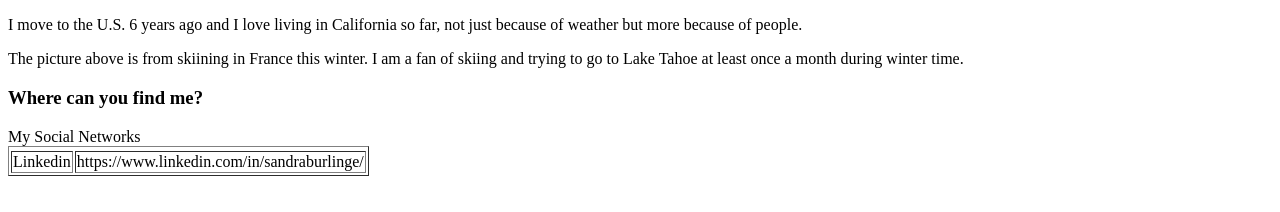
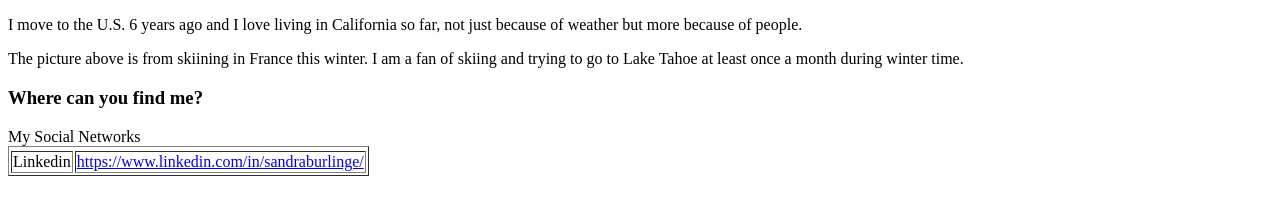
Before and after one commit to SandraBurlinge/sandraburlinge.github.io, a plain HTML site: page index.html in a window 1280 px wide. Shown: the part 364-576 px from the top of the page. Drawn offline with Linux system fonts and the light colour scheme.

Commit message:
Add files via upload

```diff
--- a/index.html
+++ b/index.html
@@ -19,7 +19,6 @@
   <p>
     The picture above is from skiining in France this winter. I am a fan of skiing and trying to go to Lake Tahoe at least once a month during winter time.
   </p>
-
   <h3>Where can you find me?</h3>
   <p>
     <table border="1">
@@ -27,7 +26,7 @@
         <tr>My Social Networks</tr>
       </thead>
       <tbody>
-        <tr><td>Linkedin</td><td>https://www.linkedin.com/in/sandraburlinge/</td></tr>
+        <tr><td>Linkedin</td><td><a href="https://www.linkedin.com/in/sandraburlinge/" target="blank"> https://www.linkedin.com/in/sandraburlinge/</a></td></tr>
 
       </tbody>
       <tfoot>
```
